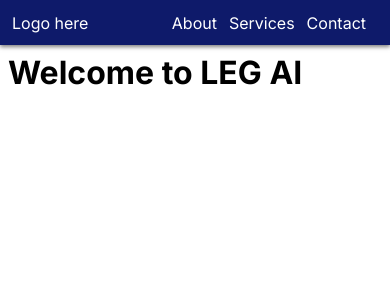
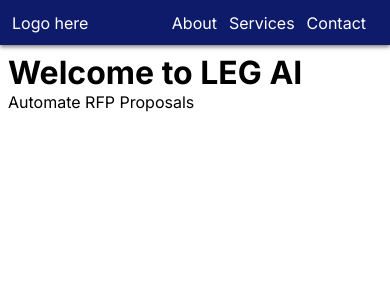
Before and after one commit to legai-source-code/legai-home, a Next.js app: page / in a window 390 px wide. Shown: the top 300 px of the page. Built offline with nearby package versions, Linux system fonts and the light colour scheme.

Commit message:
chore: todo mobile nav

```diff
--- a/src/app/components/global/navbar.tsx
+++ b/src/app/components/global/navbar.tsx
@@ -1,5 +1,7 @@
 import styles from './navbar.module.css'
 import Link from 'next/link'
+
+// TODO: Mobile navigation menu
 
 export default function Navbar() {
   return (
--- a/src/app/page.tsx
+++ b/src/app/page.tsx
@@ -6,6 +6,7 @@ export default function Home() {
     <main className={styles.main}>
       <div className={styles.mainContainer}>
         <h1>Welcome to LEG AI</h1>
+        <p>Automate RFP Proposals</p>
       </div>
     </main>
   );
```
